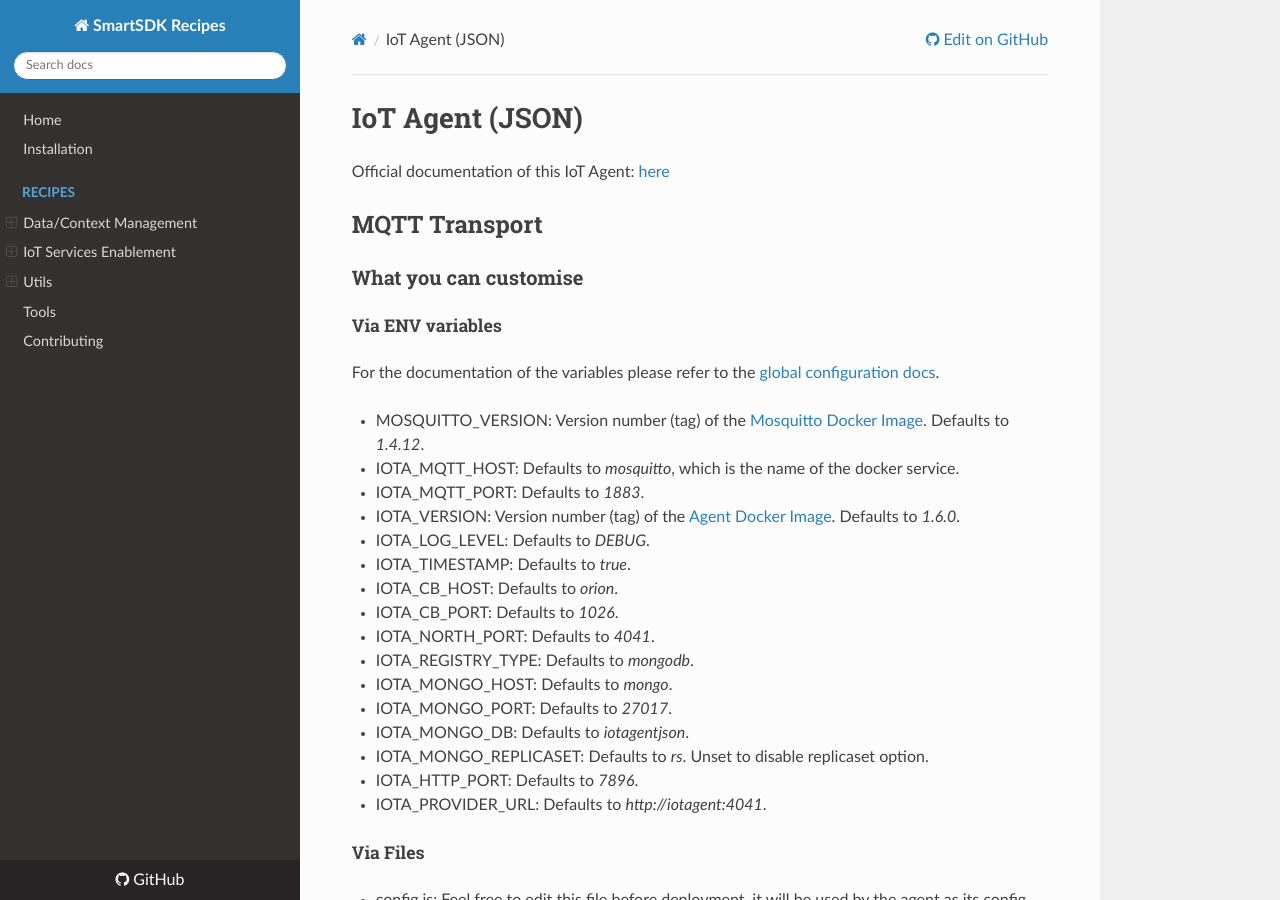
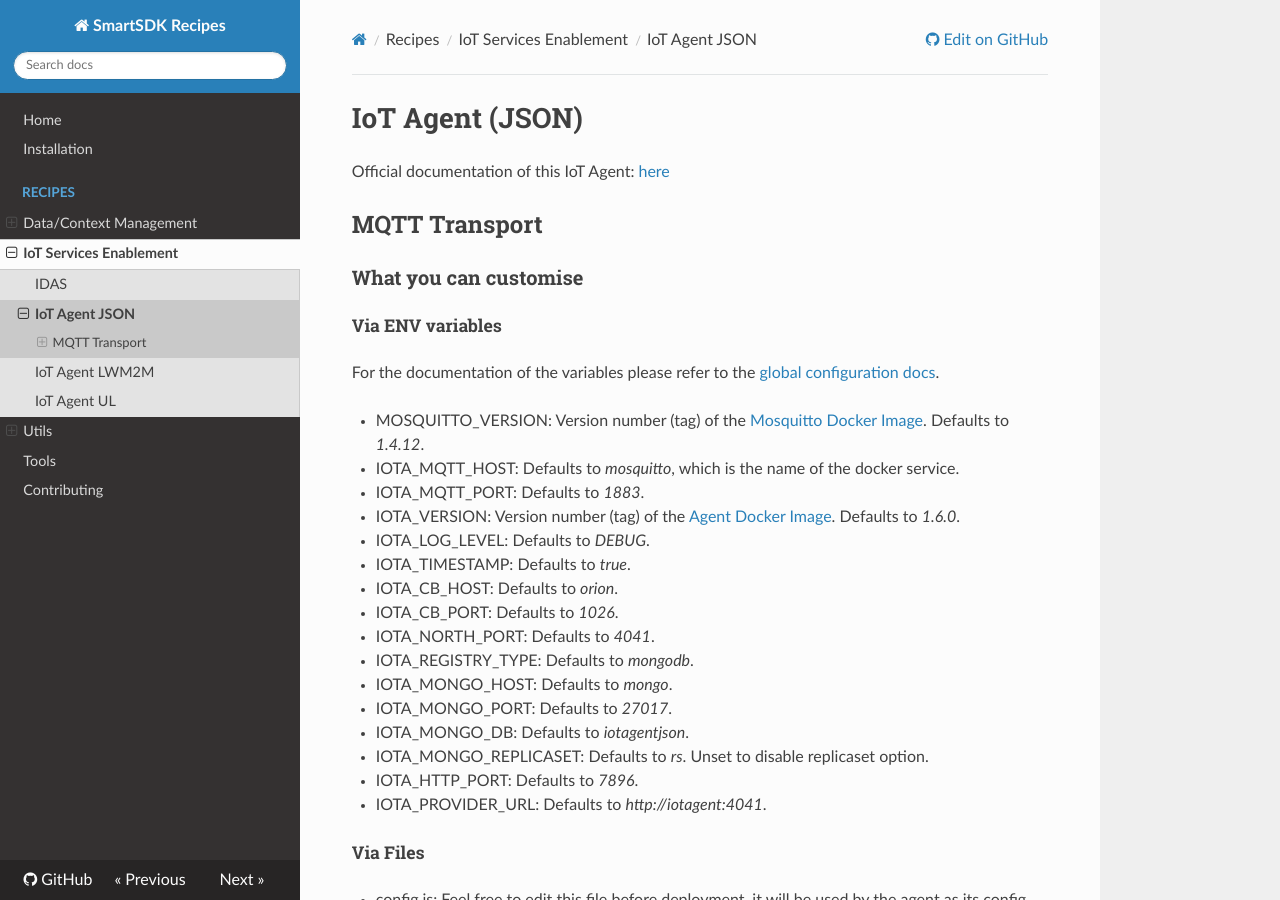
Before and after one commit to smartsdk/smartsdk-recipes, an MkDocs documentation site: the page built from recipes/iot-services/iotagent-json/README.md, in a window 1280 px wide and 900 px high. Built offline with MkDocs 1.6.1, drawn with Linux system fonts in a browser that asks for light colours; nearby versions of some CDN libraries; comment, search, counter and statistics services are not loaded; old or Windows-style settings are respelled for this version of MkDocs.

Commit message:
Fix IoT Agent JSON mkdocs index

```diff
--- a/mkdocs.yml
+++ b/mkdocs.yml
@@ -21,7 +21,7 @@
           - 'Intro': 'data-management/quantumleap/readme.md'
     - 'IoT Services Enablement':
         - 'IDAS': 'iot-services/readme.md'
-#        - 'IoT Agent JSON': 'iot-services/iotagent-json/readme.md'
+        - 'IoT Agent JSON': 'iot-services/iotagent-json/README.md'
         - 'IoT Agent LWM2M': 'iot-services/iotagent-lwm2m/readme.md'
         - 'IoT Agent UL': 'iot-services/iotagent-ul/readme.md'
     - 'Utils':
```
